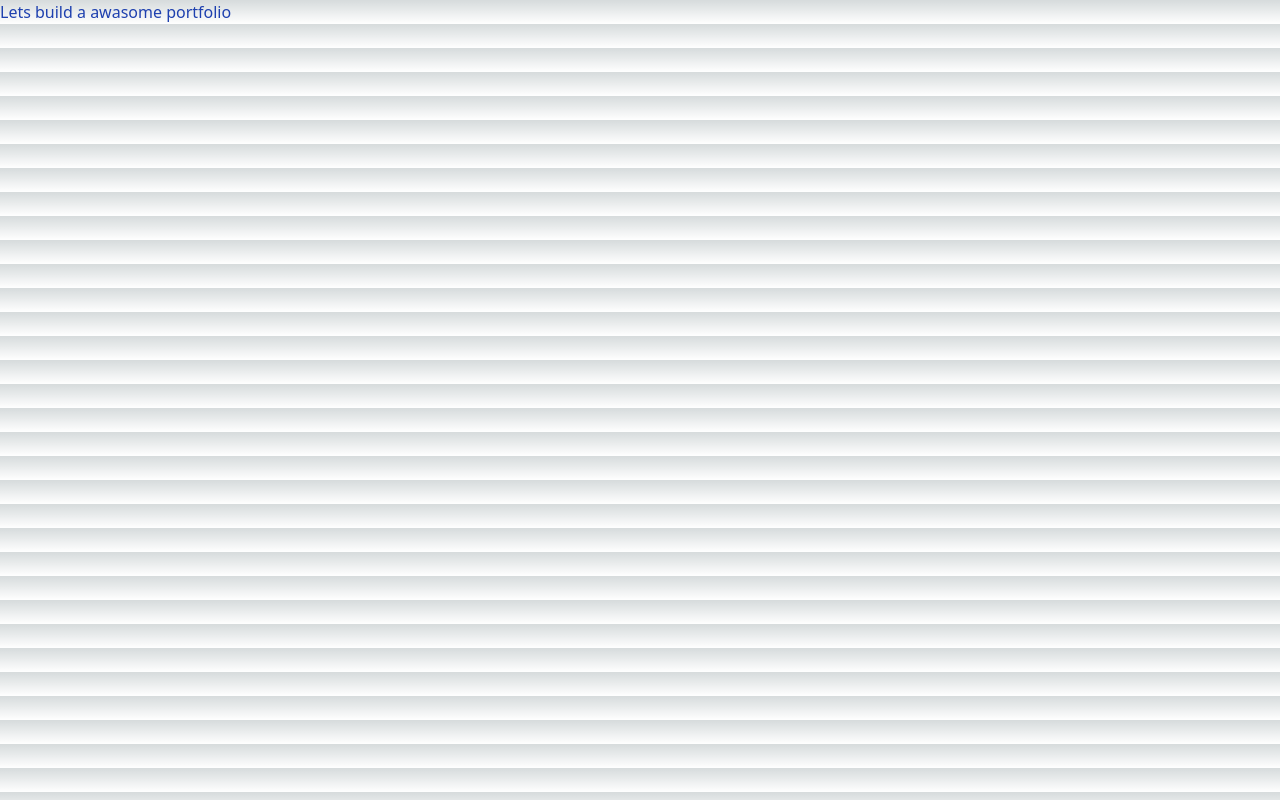
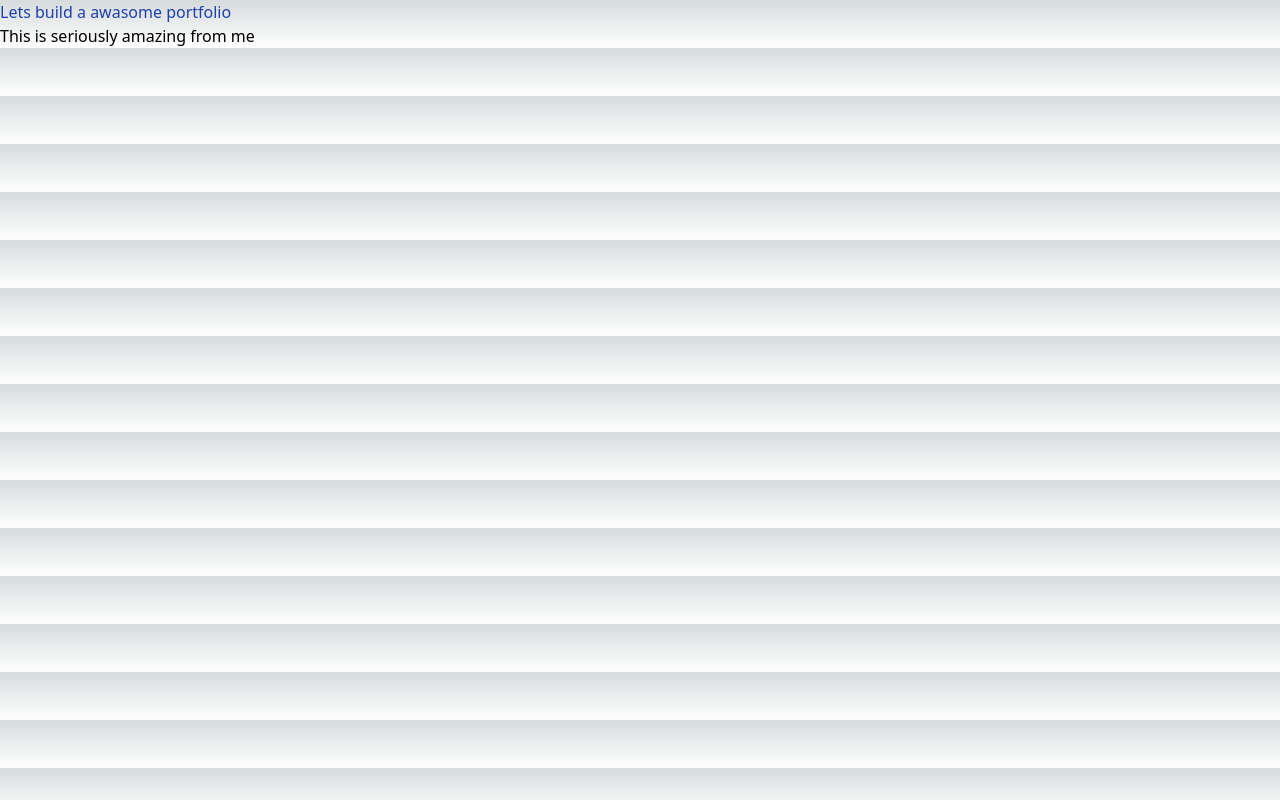
Before and after one commit to kaiyumdev/portfolio, a Next.js app: page / in a window 1280 px wide. Built offline with nearby package versions, Linux system fonts and the light colour scheme.

Commit message:
updated index.tsx

```diff
--- a/src/pages/index.tsx
+++ b/src/pages/index.tsx
@@ -12,6 +12,7 @@ export default function Home() {
         <title>Abdul Kaiyum's Portfolio</title>
       </Head>
       <h1 className="text-blue-800">Lets build a awasome portfolio</h1>
+      <h2>This is seriously amazing from me</h2>
     </main>
   );
 }
```
